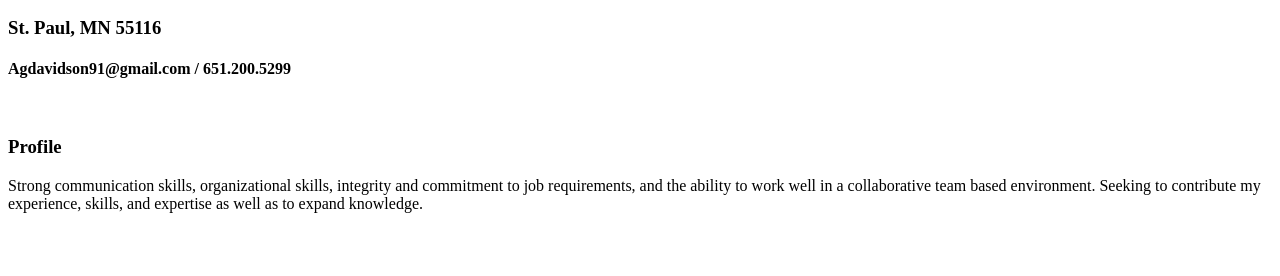
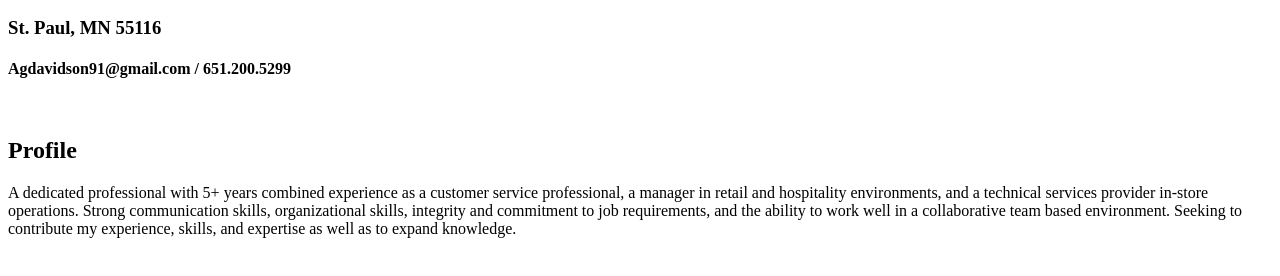
Before and after one commit to Adamgd91/adamgd91.github.io, a plain HTML site: page index.html in a window 1280 px wide. Shown: the part 110-386 px from the top of the page. Drawn offline with Linux system fonts and the light colour scheme.

Commit message:
Break, pick up

```diff
--- a/index.html
+++ b/index.html
@@ -1,5 +1,5 @@
 <!Doctype html>
-<html>
+<html lang="en">
   <head>
     <title>Adam Davidson's Resume</title>
   </head>
@@ -10,8 +10,8 @@
     <h3>St. Paul, MN 55116</h3>
     <h4>Agdavidson91@gmail.com / 651.200.5299</h4>
   <br>
-    <h3>Profile</h3>
-    <p>Strong communication skills, organizational skills, integrity and commitment to job requirements, and the ability to work well in a collaborative team based environment. Seeking to contribute my experience, skills, and expertise as well as to expand knowledge.</p>
+    <h2>Profile</h2>
+    <p>A dedicated professional with 5+ years combined experience as a customer service professional, a manager in retail and hospitality environments, and a technical services provider in-store operations. Strong communication skills, organizational skills, integrity and commitment to job requirements, and the ability to work well in a collaborative team based environment. Seeking to contribute my experience, skills, and expertise as well as to expand knowledge.</p>
 
 
 
```
